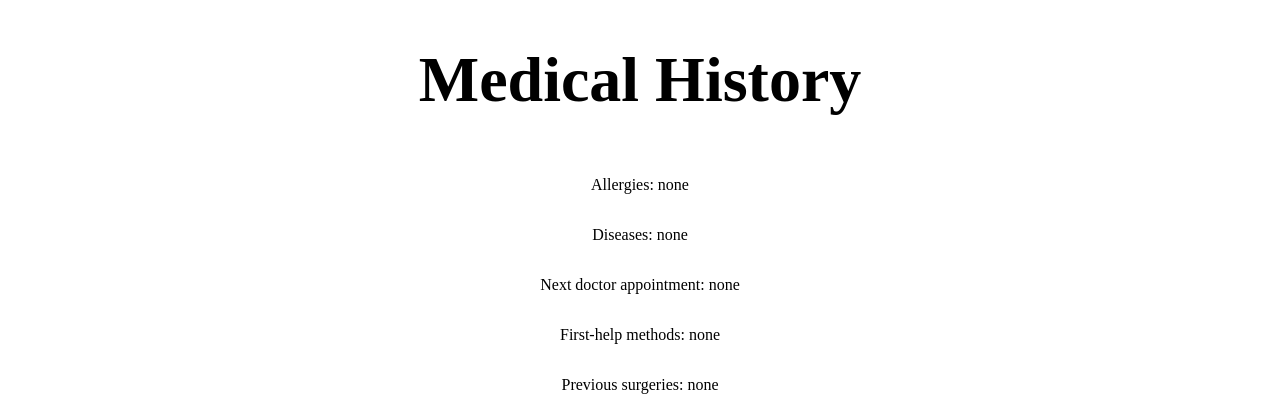
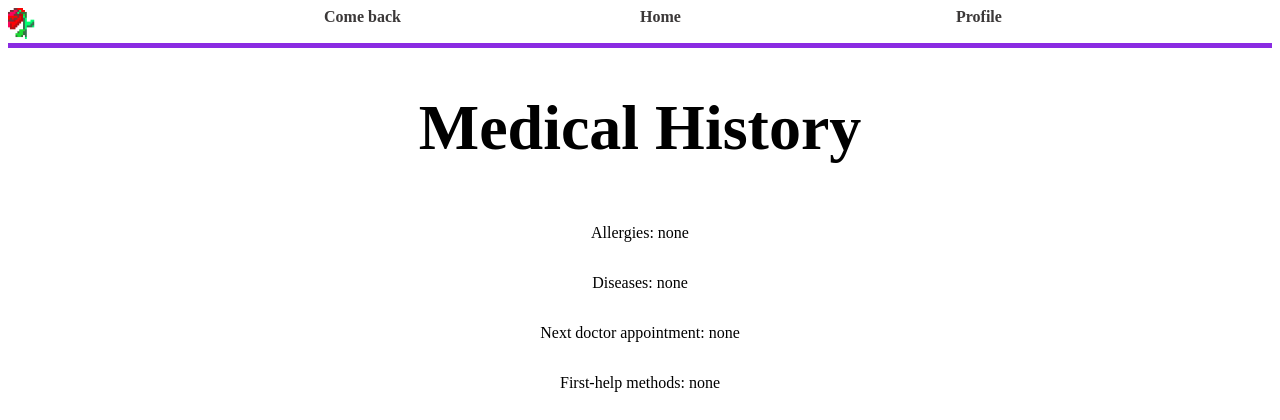
Before and after one commit to TudorGalatan/Pet_Smart_Manager, a PHP site: page /resources/html/medical_history.html in a window 1280 px wide. Shown: the top 420 px of the page. Run offline with PHP 8.4, Linux system fonts and the light colour scheme.

Commit message:
fix some errors and put the top in every file

```diff
--- a/Project/resources/css/medical_history_style.css
+++ b/Project/resources/css/medical_history_style.css
@@ -18,3 +18,18 @@
     flex-direction: column;
     align-items: center;
 }
+
+
+.top{
+
+    display: flex;
+
+    border-bottom:5px solid blueviolet;
+}
+
+.menu{
+    width: 100%;
+    float: left;
+    font-weight: bold;
+    color:rgb(59, 56, 56);
+}
--- a/Project/resources/html/medical_history.html
+++ b/Project/resources/html/medical_history.html
@@ -9,7 +9,7 @@
     <head>
 
         <!-- Stylesheet -->
-        <link rel = "stylesheet" href = "/resources/css/medical_history_style.css" />
+        <link rel = "stylesheet" href = "./../css/medical_history_style.css" />
 
         <!-- Charset -->
         <meta charset = "UTF-8" />
@@ -21,6 +21,12 @@
 
 
     <body>
+        <div class="top">
+            <div class="menu"><img src="./../images/favicon.ico" alt="Logo" id="logo"  width="30" height="31"></div>
+            <div class="menu">Come back</div>
+            <div class="menu">Home</div>
+            <div class="menu">Profile</div>
+        </div>
 
         <!-- Title -->
         <h1 class = "medical_history_title">Medical History</h1>
```
Also changed, not shown: Project/resources/css/about_us_style.css (+14 -0 lines), Project/resources/css/my_profile_style.css (+14 -0 lines), Project/resources/css/pets_style.css (+14 -0 lines), Project/resources/html/about_us.html (+7 -1 lines), Project/resources/html/my_profile.html (+7 -1 lines), Project/resources/html/pets.html (+7 -1 lines).
